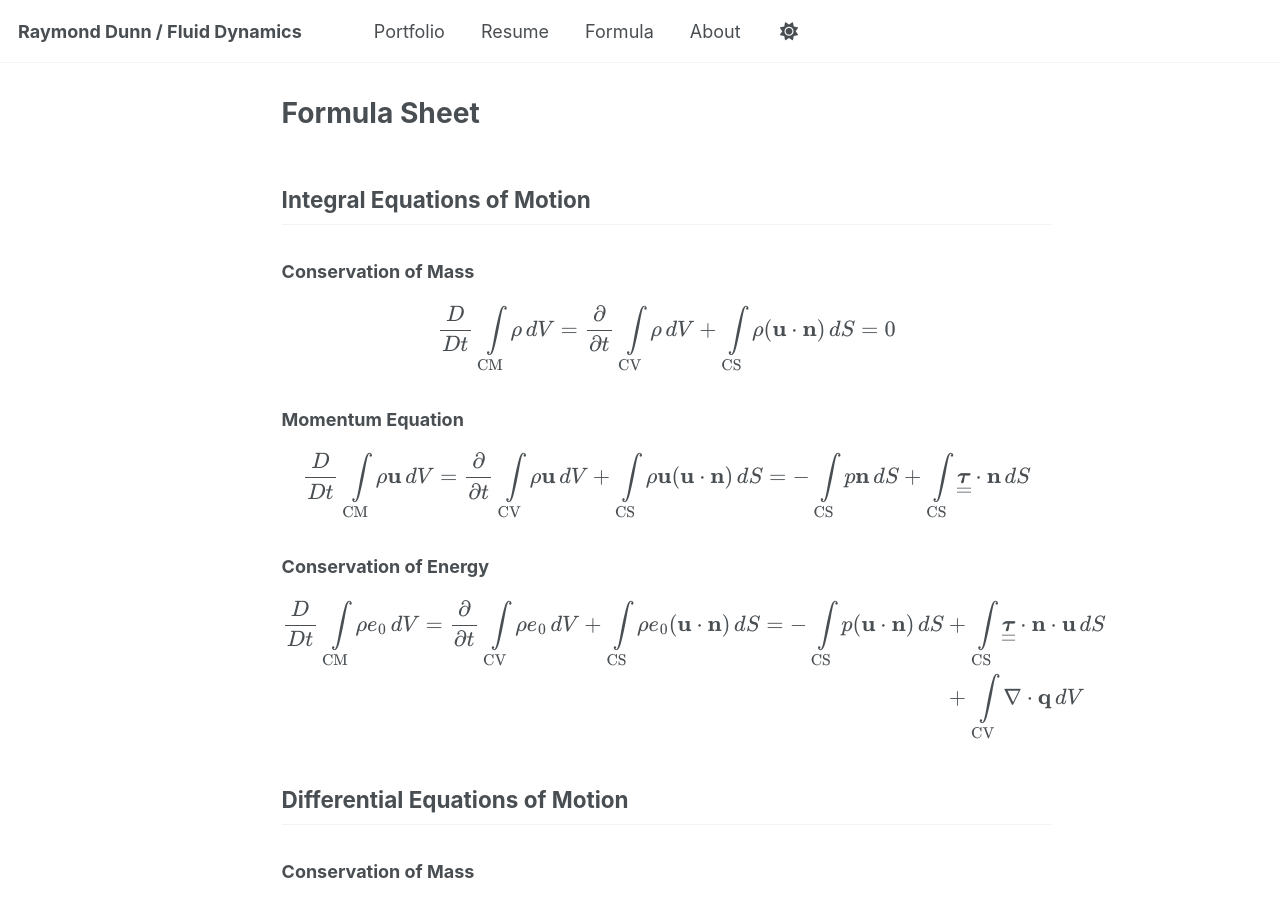
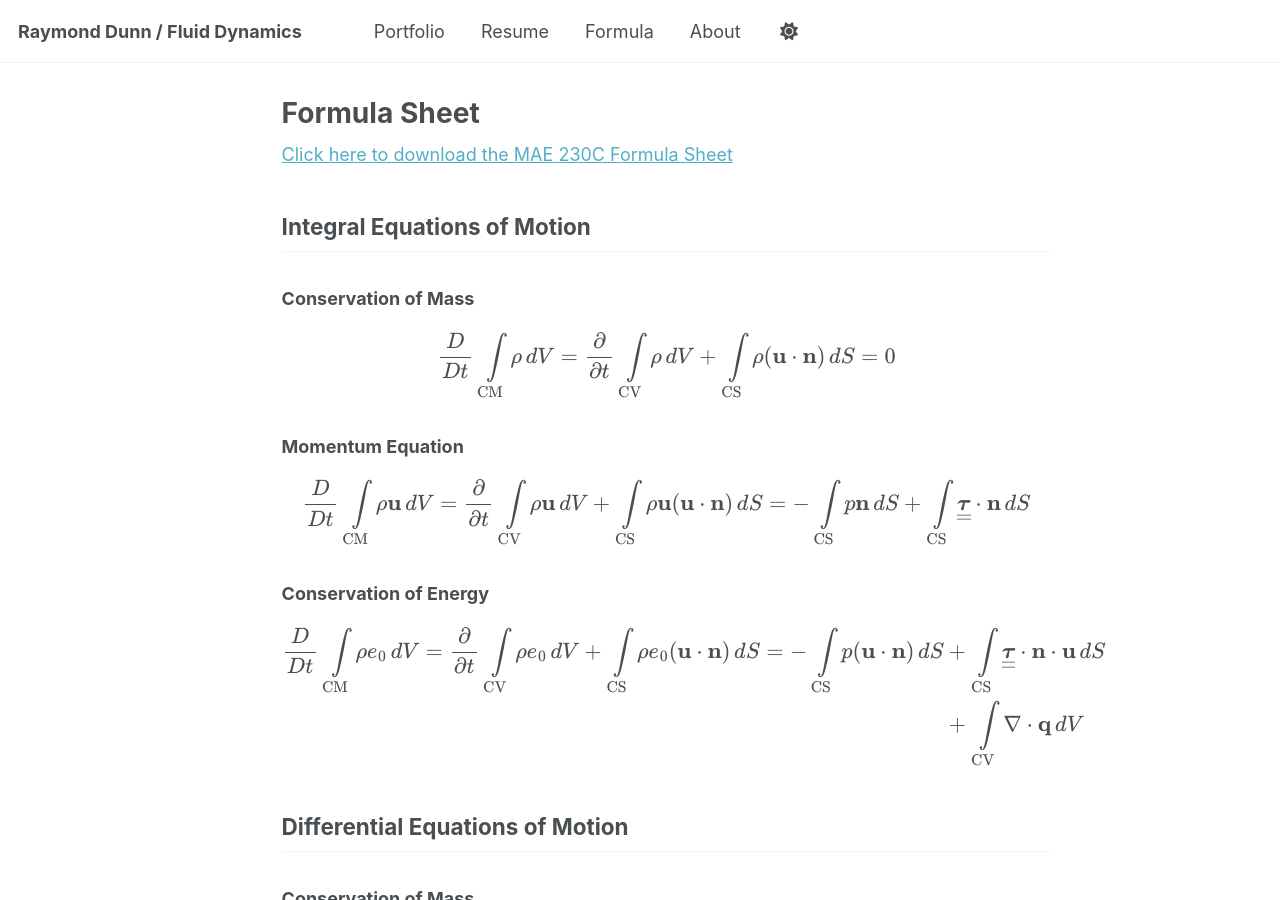
Before and after one commit to Raymond-gif/Raymond-gif.github.io, a Jekyll site: the page built from _pages/formula.md, in a window 1280 px wide and 900 px high. Built offline with Jekyll 4.4.1, drawn with Linux system fonts in a browser that asks for light colours; a script that is not in the unit is left out.

Commit message:
added formula link

```diff
--- a/_pages/formula.md
+++ b/_pages/formula.md
@@ -4,6 +4,8 @@ title: "Formula Sheet"
 permalink: /formula/
 author_profile: false
 ---
+
+[Click here to download the MAE 230C Formula Sheet](/files/MAE_230C_Formula_Sheet.pdf)
 
 ## Integral Equations of Motion
 
```
Also changed, not shown: _portfolio/numericalmethodsBLeqn.md (+0 -1 lines), 1 other file.
